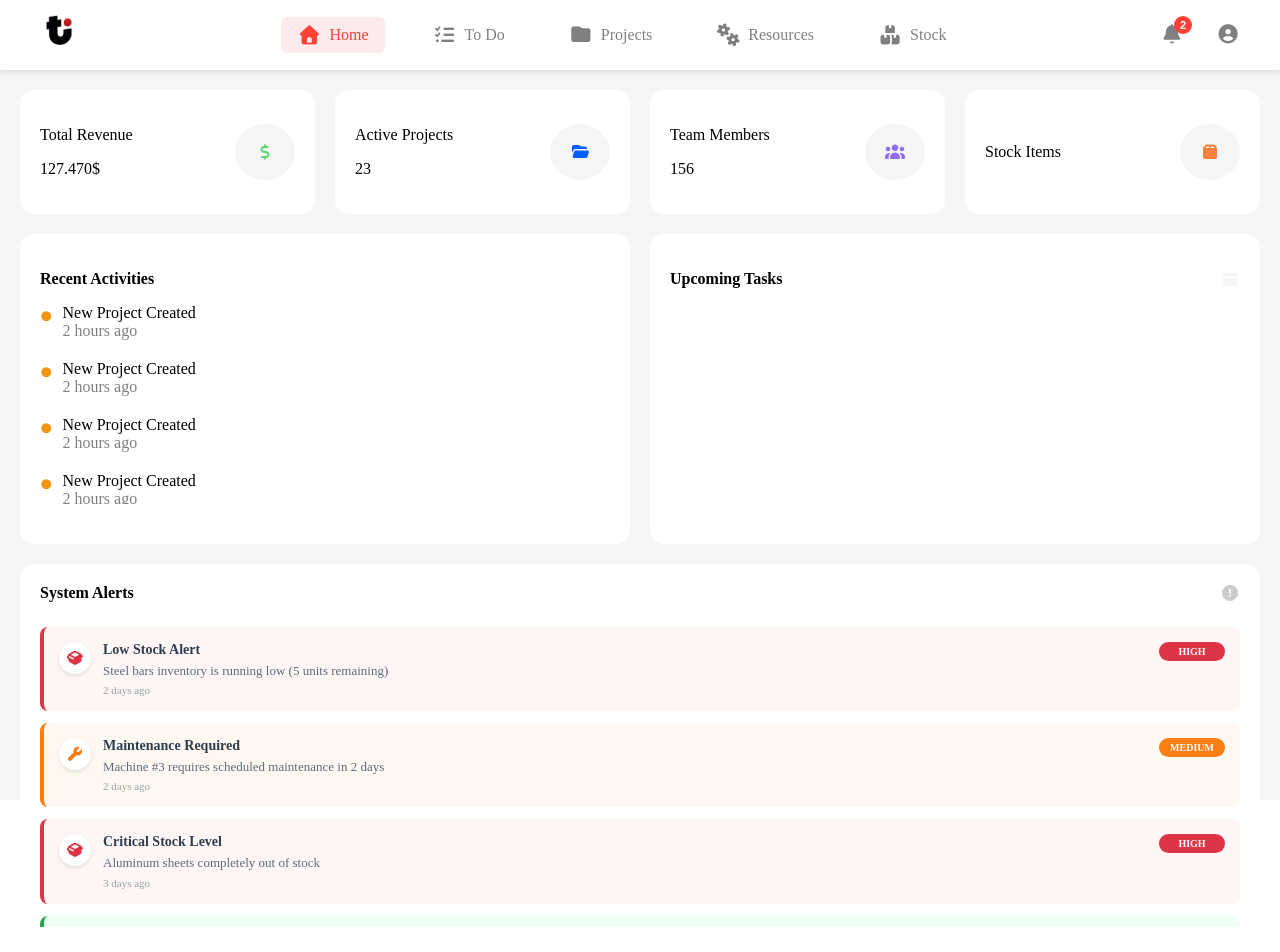
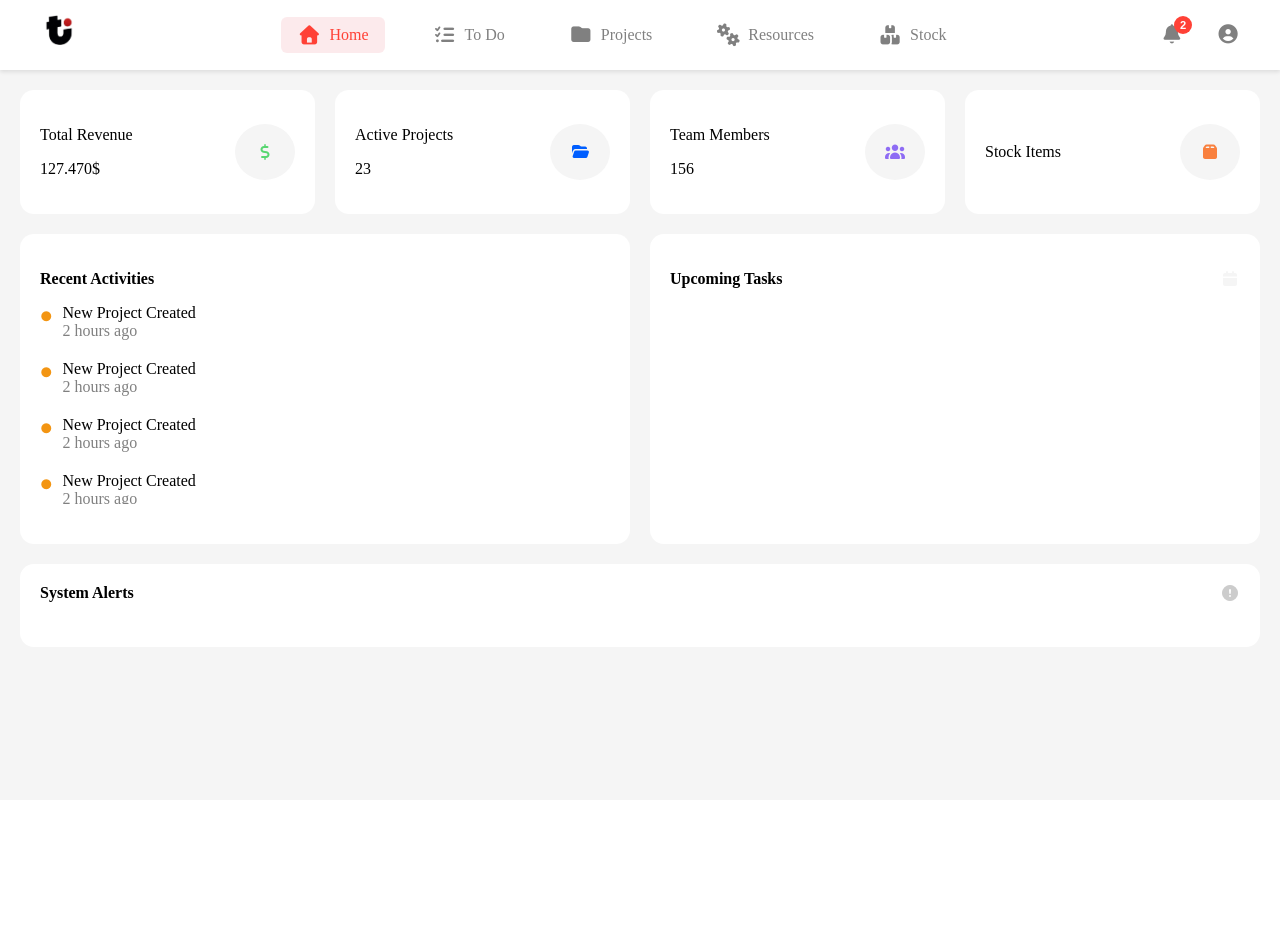
Before and after one commit to mariembalegi/Traksys, an Angular app: page /dashboard/home in a window 1280 px wide. Shown: the top 952 px of the page. After the commit the page ends 800 px from the top, so only its background shows below. Built offline with nearby package versions, Linux system fonts and the light colour scheme; a web font is replaced by a local one.

Commit message:
feat: Integrate alert service for low stock notifications and refactor alert handling in stock component

```diff
--- a/src/app/pages/home/home.ts
+++ b/src/app/pages/home/home.ts
@@ -1,14 +1,6 @@
-import { Component } from '@angular/core';
+import { Component, inject, OnInit } from '@angular/core';
 import { CommonModule } from '@angular/common';
-
-interface Alert {
-  id: number;
-  type: 'low-stock' | 'maintenance';
-  title: string;
-  message: string;
-  severity: 'high' | 'medium' | 'low';
-  timestamp: Date;
-}
+import { AlertService, Alert } from '../../services/alert.service';
 
 @Component({
   selector: 'app-home',
@@ -16,41 +8,15 @@ interface Alert {
   templateUrl: './home.html',
   styleUrl: './home.scss'
 })
-export class Home {
-  systemAlerts: Alert[] = [
-    {
-      id: 1,
-      type: 'low-stock',
-      title: 'Low Stock Alert',
-      message: 'Steel bars inventory is running low (5 units remaining)',
-      severity: 'high',
-      timestamp: new Date(2025, 7, 25, 10, 30)
-    },
-    {
-      id: 2,
-      type: 'maintenance',
-      title: 'Maintenance Required',
-      message: 'Machine #3 requires scheduled maintenance in 2 days',
-      severity: 'medium',
-      timestamp: new Date(2025, 7, 25, 8, 15)
-    },
-    {
-      id: 3,
-      type: 'low-stock',
-      title: 'Critical Stock Level',
-      message: 'Aluminum sheets completely out of stock',
-      severity: 'high',
-      timestamp: new Date(2025, 7, 24, 16, 45)
-    },
-    {
-      id: 4,
-      type: 'maintenance',
-      title: 'Equipment Check',
-      message: 'Conveyor belt requires routine inspection',
-      severity: 'low',
-      timestamp: new Date(2025, 7, 24, 14, 20)
-    }
-  ];
+export class Home implements OnInit {
+  private alertService = inject(AlertService);
+  systemAlerts: Alert[] = [];
+
+  ngOnInit() {
+    this.alertService.alerts$.subscribe(alerts => {
+      this.systemAlerts = alerts;
+    });
+  }
 
   getAlertIcon(type: string): string {
     return type === 'low-stock' ? 'fa-box-open' : 'fa-wrench';
--- a/src/app/pages/stock/stock.ts
+++ b/src/app/pages/stock/stock.ts
@@ -7,6 +7,7 @@ import {FormsModule, ReactiveFormsModule} from '@angular/forms';
 import {Dialog} from '@angular/cdk/dialog';
 import {AddEditProjectModal} from '../../components/add-edit-project-modal/add-edit-project-modal';
 import {AddEditMaterialModal} from '../../components/add-edit-material-modal/add-edit-material-modal';
+import { AlertService } from '../../services/alert.service';
 
 @Component({
   selector: 'app-stock',
@@ -23,6 +24,7 @@ import {AddEditMaterialModal} from '../../components/add-edit-material-modal/add
 })
 export class Stock {
   private dialog=inject(Dialog);
+  private alertService = inject(AlertService);
   materials:Material[]=[];
   filteredMaterials:Material[]=[];
   pagedMaterials: Material[] = [];
@@ -227,8 +229,33 @@ export class Stock {
       if (aLow === bLow) return 0;
       return aLow ? -1 : 1;
     });
+    // After sorting and filtering
+    this.triggerLowStockAlerts();
     this.applyFilters();
   }
+
+  triggerLowStockAlerts() {
+    const currentAlerts = this.alertService['alerts'].value;
+    const alertKeys = new Set(currentAlerts.filter(a => a.type === 'low-stock').map(a => `${a.message}`));
+    this.materials.forEach(material => {
+      const isLow = (typeof material.available_length === 'number' && typeof material.min_length === 'number' && material.available_length <= material.min_length)
+        || (typeof material.available_area === 'number' && typeof material.min_area === 'number' && material.available_area <= material.min_area);
+      const remaining = typeof material.available_length === 'number' ? `${material.available_length} mm` :
+                        typeof material.available_area === 'number' ? `${material.available_area} mm²` : `${material.quantity} units`;
+      const alertMessage = `${material.material} (${material.type}) inventory is running low (${remaining} remaining)`;
+      if (isLow && !alertKeys.has(alertMessage)) {
+        this.alertService.addAlert({
+          id: Date.now(),
+          type: 'low-stock',
+          title: 'Low Stock Alert',
+          message: alertMessage,
+          severity: 'high',
+          timestamp: new Date()
+        });
+      }
+    });
+  }
+
   onPageChange(currentPageItems: Material[]) {
     this.pagedMaterials = currentPageItems;
   }
--- /dev/null
+++ b/src/app/services/alert.service.ts
@@ -0,0 +1,25 @@
+import { Injectable } from '@angular/core';
+import { BehaviorSubject } from 'rxjs';
+
+export interface Alert {
+  id: number;
+  type: 'low-stock' | 'maintenance';
+  title: string;
+  message: string;
+  severity: 'high' | 'medium' | 'low';
+  timestamp: Date;
+}
+
+@Injectable({ providedIn: 'root' })
+export class AlertService {
+  private alerts = new BehaviorSubject<Alert[]>([]);
+  alerts$ = this.alerts.asObservable();
+
+  addAlert(alert: Alert) {
+    this.alerts.next([alert, ...this.alerts.value]);
+  }
+
+  clearAlerts() {
+    this.alerts.next([]);
+  }
+}
```
